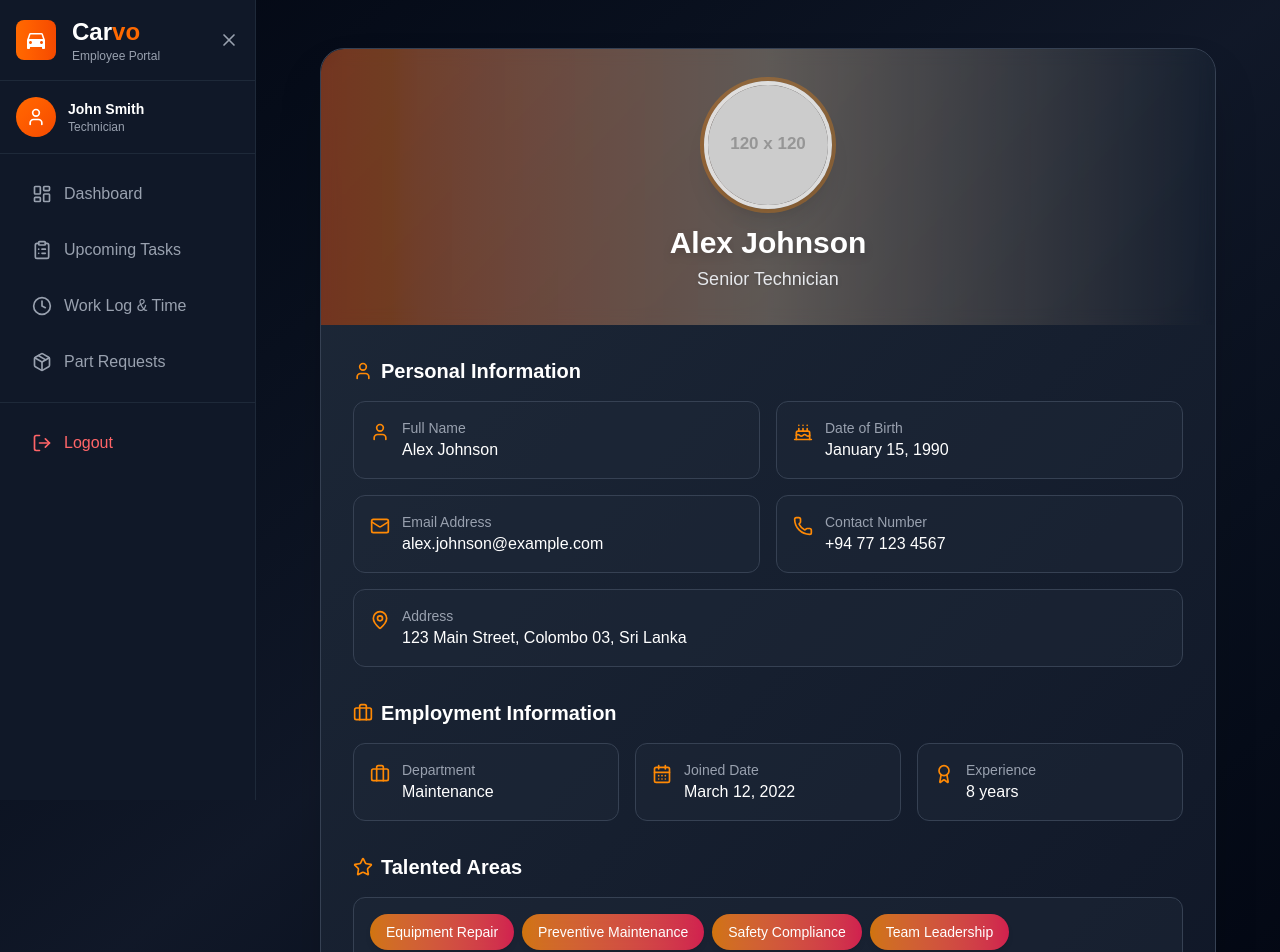
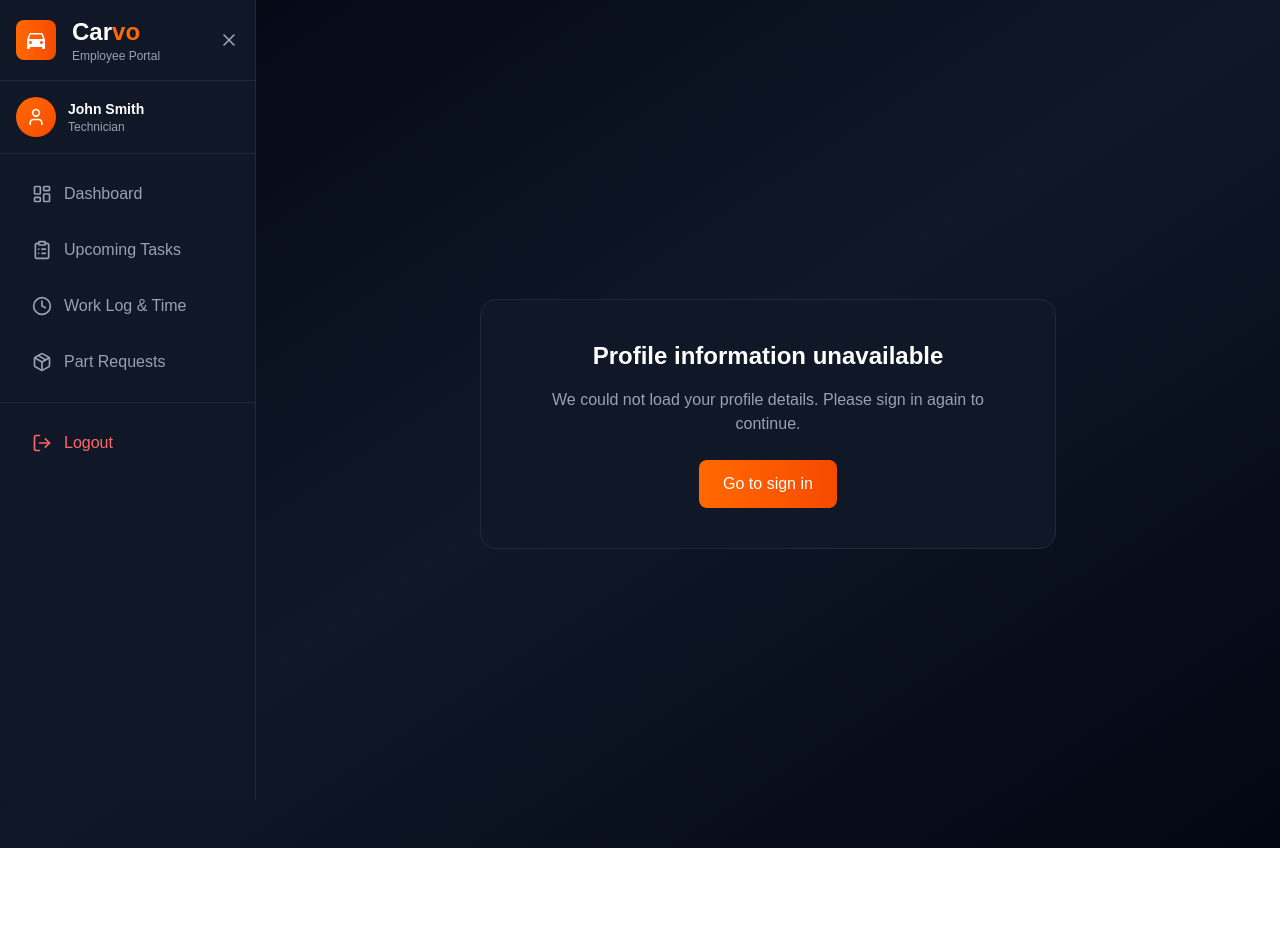
Before and after one commit to ravndu-dlshan/asms-frontend, a Next.js app: page /employee/profile in a window 1280 px wide. Shown: the top 952 px of the page. After the commit the page ends 848 px from the top, so only its background shows below. Built offline with nearby package versions, Linux system fonts and the light colour scheme.

Commit message:
change hardcoded data in the side navigation bar to retrieve from cookies user info

```diff
--- a/src/app/employee/profile/page.tsx
+++ b/src/app/employee/profile/page.tsx
@@ -1,13 +1,15 @@
 'use client';
 
 import React, { useState, useEffect } from 'react';
+import { useRouter } from 'next/navigation';
 import { LogOut, User, Mail, Phone, MapPin, CalendarDays, Briefcase, Award, Star, Cake } from 'lucide-react';
+import { clearAuthCookies, getUserInfo } from '@/app/lib/cookies';
 
 interface UserProfile {
   name: string;
-  position: string;
+  position?: string;
   email: string;
-  phone: string;
+  phone?: string;
   department?: string;
   address?: string;
   dateOfBirth?: string;
@@ -19,45 +21,54 @@ interface UserProfile {
 
 export default function ProfileSection() {
   const [user, setUser] = useState<UserProfile | null>(null);
+  const router = useRouter();
 
-  // 🔹 Fetch user profile from backend (uncomment and modify endpoint)
-  /*
   useEffect(() => {
-    const fetchUserProfile = async () => {
-      try {
-        const response = await fetch('http://localhost:5173/api/user/profile');
-        const data = await response.json();
-        setUser(data);
-      } catch (error) {
-        console.error('Error fetching profile:', error);
+    const storedInfo = getUserInfo();
+    if (!storedInfo) {
+      setUser(null);
+      return;
     }
-    };
-    fetchUserProfile();
-  }, []);
-  */
 
-  // 🔹 Example placeholder data
-  useEffect(() => {
+    const fullName = `${storedInfo.firstName ?? ''} ${storedInfo.lastName ?? ''}`.trim() || storedInfo.email;
+    const roleLabel = storedInfo.role ? storedInfo.role.charAt(0) + storedInfo.role.slice(1).toLowerCase() : 'Team Member';
+
     setUser({
-      name: 'Alex Johnson',
-      position: 'Senior Technician',
-      email: 'alex.johnson@example.com',
-      phone: '+94 77 123 4567',
-      department: 'Maintenance',
-      address: '123 Main Street, Colombo 03, Sri Lanka',
-      dateOfBirth: 'January 15, 1990',
-      joinedDate: 'March 12, 2022',
-      experience: '8 years',
-      talentedAreas: ['Equipment Repair', 'Preventive Maintenance', 'Safety Compliance', 'Team Leadership'],
-      profileImage: 'https://via.placeholder.com/120',
+      name: fullName,
+      position: roleLabel,
+      email: storedInfo.email,
+      phone: undefined,
+      department: undefined,
+      address: undefined,
+      dateOfBirth: undefined,
+      joinedDate: undefined,
+      experience: undefined,
+      talentedAreas: [],
+      profileImage: undefined,
     });
   }, []);
 
   const handleLogout = () => {
-    console.log('User logged out');
+    clearAuthCookies();
+    router.replace('/');
   };
 
-  if (!user) return null;
+  if (!user) {
+    return (
+      <div className="min-h-screen p-6 flex items-center justify-center">
+        <div className="max-w-xl w-full bg-gray-900 border border-gray-800 rounded-2xl p-10 text-center">
+          <h1 className="text-2xl font-semibold text-white mb-4">Profile information unavailable</h1>
+          <p className="text-gray-400 mb-6">We could not load your profile details. Please sign in again to continue.</p>
+          <button
+            onClick={handleLogout}
+            className="inline-flex items-center justify-center px-6 py-3 bg-gradient-to-r from-orange-500 to-orange-600 text-white rounded-lg hover:from-orange-600 hover:to-orange-700 transition-colors"
+          >
+            Go to sign in
+          </button>
+        </div>
+      </div>
+    );
+  }
 
   return (
     <div className="min-h-screen p-6 flex items-center justify-center">
@@ -68,11 +79,22 @@ export default function ProfileSection() {
           {/* Header Section with Profile Image */}
           <div className="bg-gradient-to-r from-orange-600/40 via-orange-200/30 to-orange-200/600 p-8 text-center relative backdrop-blur-sm">
             <div className="flex flex-col items-center">
+              {user.profileImage ? (
                 <img
                   src={user.profileImage}
                   alt={user.name}
                   className="w-32 h-32 rounded-full border-4 border-white/80 shadow-xl object-cover mb-4 ring-4 ring-orange-400/30"
                 />
+              ) : (
+                <div className="w-32 h-32 rounded-full border-4 border-white/80 shadow-xl mb-4 ring-4 ring-orange-400/30 bg-gradient-to-br from-orange-500 to-orange-600 flex items-center justify-center text-3xl font-semibold text-white">
+                  {user.name
+                    .split(' ')
+                    .filter(Boolean)
+                    .map((n) => n.charAt(0).toUpperCase())
+                    .slice(0, 2)
+                    .join('') || 'U'}
+                </div>
+              )}
               <h1 className="text-3xl font-bold text-white mb-1 drop-shadow-lg">{user.name}</h1>
               <p className="text-gray-200 text-lg font-medium drop-shadow">{user.position}</p>
             </div>
@@ -122,7 +144,7 @@ export default function ProfileSection() {
                     <Phone className="w-5 h-5 text-orange-400 mt-1 flex-shrink-0" />
                     <div>
                       <p className="text-gray-400 text-sm">Contact Number</p>
-                      <p className="text-white font-medium">{user.phone}</p>
+                      <p className="text-white font-medium">{user.phone ?? 'Not provided'}</p>
                     </div>
                   </div>
                 </div>
@@ -132,7 +154,7 @@ export default function ProfileSection() {
                     <MapPin className="w-5 h-5 text-orange-400 mt-1 flex-shrink-0" />
                     <div>
                       <p className="text-gray-400 text-sm">Address</p>
-                      <p className="text-white font-medium">{user.address}</p>
+                      <p className="text-white font-medium">{user.address ?? 'Not provided'}</p>
                     </div>
                   </div>
                 </div>
@@ -151,7 +173,7 @@ export default function ProfileSection() {
                     <Briefcase className="w-5 h-5 text-orange-400 mt-1 flex-shrink-0" />
                     <div>
                       <p className="text-gray-400 text-sm">Department</p>
-                      <p className="text-white font-medium">{user.department}</p>
+                      <p className="text-white font-medium">{user.department ?? 'Not provided'}</p>
                     </div>
                   </div>
                 </div>
@@ -161,7 +183,7 @@ export default function ProfileSection() {
                     <CalendarDays className="w-5 h-5 text-orange-400 mt-1 flex-shrink-0" />
                     <div>
                       <p className="text-gray-400 text-sm">Joined Date</p>
-                      <p className="text-white font-medium">{user.joinedDate}</p>
+                      <p className="text-white font-medium">{user.joinedDate ?? 'Not provided'}</p>
                     </div>
                   </div>
                 </div>
@@ -171,7 +193,7 @@ export default function ProfileSection() {
                     <Award className="w-5 h-5 text-orange-400 mt-1 flex-shrink-0" />
                     <div>
                       <p className="text-gray-400 text-sm">Experience</p>
-                      <p className="text-white font-medium">{user.experience}</p>
+                      <p className="text-white font-medium">{user.experience ?? 'Not provided'}</p>
                     </div>
                   </div>
                 </div>
@@ -186,7 +208,7 @@ export default function ProfileSection() {
               </h2>
               <div className="bg-gray-800/50 rounded-xl p-4 border border-gray-700">
                 <div className="flex flex-wrap gap-2">
-                  {user.talentedAreas?.map((area, index) => (
+                  {(user.talentedAreas && user.talentedAreas.length > 0 ? user.talentedAreas : ['No specialties listed'])?.map((area, index) => (
                     <span
                       key={index}
                       className="bg-gradient-to-r from-orange-400/80 to-rose-500/80 text-white px-4 py-2 rounded-full text-sm font-medium shadow-md backdrop-blur-sm"
```
Lines whose indentation alone changed are shown as unchanged.
